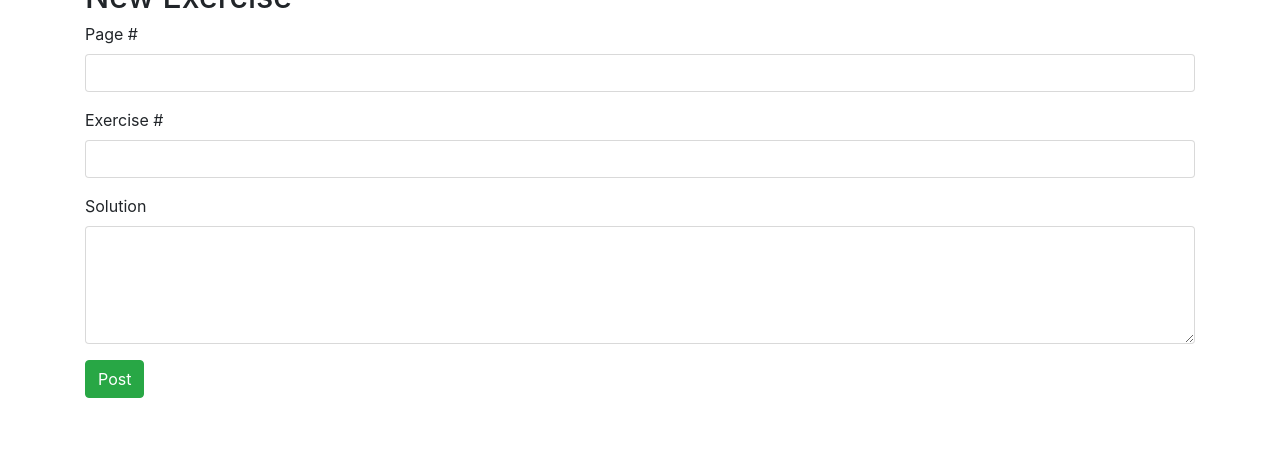
After one commit to syndacks/django-learning-logs, a Django app: page /textbooks/1234567891234/new/ in a window 1280 px wide. The commit adds this page. Shown: the part 334-800 px from the top of the page. Run offline with Django 3.2, Linux system fonts and the light colour scheme; data comes from the database, SQL or seed files in the repository; both versions use the stored data as it was after the commit; some libraries are stand-ins or nearby versions.

Commit message:
Last commit before re-model branch

```diff
--- a/textbooks/models.py
+++ b/textbooks/models.py
@@ -4,7 +4,7 @@ from django.contrib.auth.models import User
 
 # Textbook == Board
 class Textbook(models.Model):
-    isbn = models.IntegerField(primary_key=True, unique=True)
+    isbn = models.IntegerField(primary_key=True)
     title = models.CharField(max_length=100)
     author = models.CharField(max_length=100)
     date_published = models.DateField()
@@ -16,14 +16,14 @@ class Textbook(models.Model):
 
 
 class Page(models.Model):
-    page_number = models.IntegerField(primary_key=True, unique=True)
+    page_number = models.IntegerField()
     # a Textbook takes multiple Pages, but a Page has only one Textbook
     textbook = models.ForeignKey(Textbook, related_name='pages')
 
 
 # Exercise == Topic
 class Exercise(models.Model):
-    exercise_number = models.CharField(max_length=4, primary_key=True)
+    exercise_number = models.CharField(max_length=4)
     last_updated = models.DateTimeField(auto_now_add=True)
     # Relational
     page = models.ForeignKey(Page, related_name='exercises')
@@ -32,7 +32,7 @@ class Exercise(models.Model):
     # solution = models.ManyToOneRel('Solution', related_name='exercises')
 
     # comment out 'starter' for now - eventually an Admin will be able to do this
-    # starter = models.ForeignKey(User, related_name='exercises')
+    # starter = models.ForeignKey(User, related_name='exercises', null=True)
 
 
 # Solution == Post
--- a/textbooks/templates/textbooks/base.html
+++ b/textbooks/templates/textbooks/base.html
@@ -3,7 +3,7 @@
 <html>
   <head>
     <meta charset="utf-8">
-    <title>Textbooks</title>
+    <title>{% block title %}Textbooks{% endblock %}</title>
     {# <link rel="stylesheet" href="{% static 'css/bootstrap.css' %}">#}
 
     <script src="https://code.jquery.com/jquery-3.2.1.slim.min.js" integrity="sha384-KJ3o2DKtIkvYIK3UENzmM7KCkRr/rE9/Qpg6aAZGJwFDMVNA/GpGFF93hXpG5KkN" crossorigin="anonymous"></script>
--- /dev/null
+++ b/textbooks/templates/textbooks/new_solution.html
@@ -0,0 +1,40 @@
+{% extends "textbooks/base.html" %}
+
+{% block title %} Start a new Exercise {% endblock %}
+
+{%block content%}
+    <div class="container">
+      <ol class="breadcrumb my-4">
+        <li class="breadcrumb-item active">{{textbook.title}} - {{textbook.isbn}}</li>
+        <br/>
+        <li class="breadcrumb-item active"><em>{{textbook.author}}</em></li>
+      </ol>
+
+      <div class>
+          <img class="book-image" src="{{textbook.photo_url}}">
+          <br/>
+          <br/>
+      </div>
+
+      <h2>New Exercise</h2>
+      <form method="post">
+        {% csrf_token %}
+        <div class="form-group">
+          <label for="id_subject">Page #</label>
+          <input type="text" class="form-control" id="id_page_number" name="page_number">
+        </div>
+        <div class="form-group">
+          <label for="id_subject">Exercise #</label>
+          <input type="text" class="form-control" id="id_exercise_number" name="exercise_number">
+        </div>
+        <div class="form-group">
+          <label for="id_message">Solution</label>
+          <textarea class="form-control" id="id_solution" name="solution" rows="5"></textarea>
+        </div>
+        <button type="submit" class="btn btn-success">Post</button>
+      </form>
+
+</div> <!--End Container -->
+
+  </body>
+{% endblock %}
--- a/textbooks/urls.py
+++ b/textbooks/urls.py
@@ -5,8 +5,9 @@ app_name = 'textbooks'
 urlpatterns = [
     url(r'^$', views.index, name='index'),
     url(r'about', views.about, name='about'),
-    # url(r'about', views.about, name='about'),
 
     # ex: /polls/5/
     url(r'^(?P<isbn>[0-9]+)/$', views.textbook_detail, name='textbook_detail'),
+
+    url(r'^(?P<isbn>[0-9]+)/new/$', views.new_exercise, name='new_exercise')
 ]
--- a/textbooks/views.py
+++ b/textbooks/views.py
@@ -1,7 +1,9 @@
-from django.shortcuts import render
+from django.contrib.auth.models import User
+from django.shortcuts import render, redirect, get_object_or_404
 from django.http import HttpResponse
 
-from .models import Textbook
+from .models import Textbook, Page, Exercise, Solution
+
 
 # Show all textbooks in the database
 def index(request):
@@ -18,3 +20,34 @@ def textbook_detail(request, isbn):
 # A static "About Me" page
 def about(request):
     return render(request, 'textbooks/about.html')
+
+
+def new_exercise(request, isbn):
+    textbook = get_object_or_404(Textbook, isbn=isbn)
+
+    if request.method == 'POST':
+        page_number = request.POST['page_number']
+        exercise_number = request.POST['exercise_number']
+        solution = request.POST['solution']
+
+        user = User.objects.get(username='dacksmdm')  # TODO: get the currently logged in user
+
+        page = Page.objects.create(
+            page_number=page_number,
+            textbook=textbook
+        )
+
+        exercise = Exercise.objects.create(
+            exercise_number=exercise_number,
+            page=page,
+        )
+
+        solution_entry = Solution.objects.create(
+            solution=solution,
+            exercise=exercise,
+            created_by=user
+        )
+
+        return redirect('views.  textbook_detail', isbn=textbook.isbn)  # TODO: redirect to the created topic page
+
+    return render(request, 'textbooks/new_solution.html', {'textbook': textbook})
```
Also changed, not shown: textbooks/templates/textbooks/textbook_detail.html (+20 -0 lines), db.sqlite3, textbooks/migrations/0001_initial.py.
